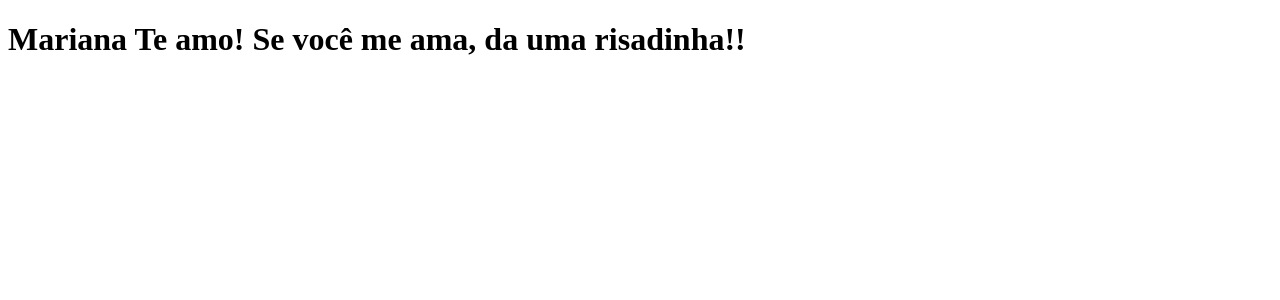
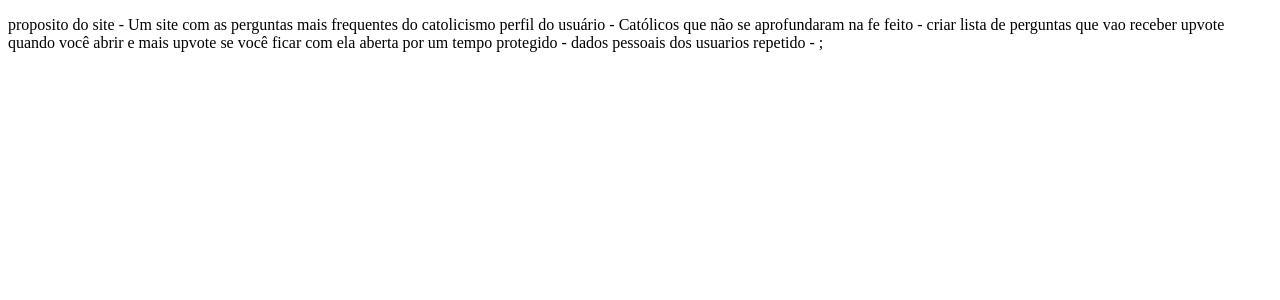
Before and after one commit to HudsonAlves/clone-tabnews, a Next.js app: page / in a window 1280 px wide. Shown: the top 300 px of the page. Built offline with nearby package versions, Linux system fonts and the light colour scheme.

Commit message:
proposito do `site`

```diff
--- a/pages/index.js
+++ b/pages/index.js
@@ -1,7 +1,15 @@
 import React from "react";
 
 function Home() {
-  return <h1>Mariana Te amo! Se você me ama, da uma risadinha!!</h1>;
+  return (
+    <p>
+      proposito do site - Um site com as perguntas mais frequentes do
+      catolicismo perfil do usuário - Católicos que não se aprofundaram na fe
+      feito - criar lista de perguntas que vao receber upvote quando você abrir
+      e mais upvote se você ficar com ela aberta por um tempo protegido - dados
+      pessoais dos usuarios repetido - ;
+    </p>
+  );
 }
 
 export default Home;
```
